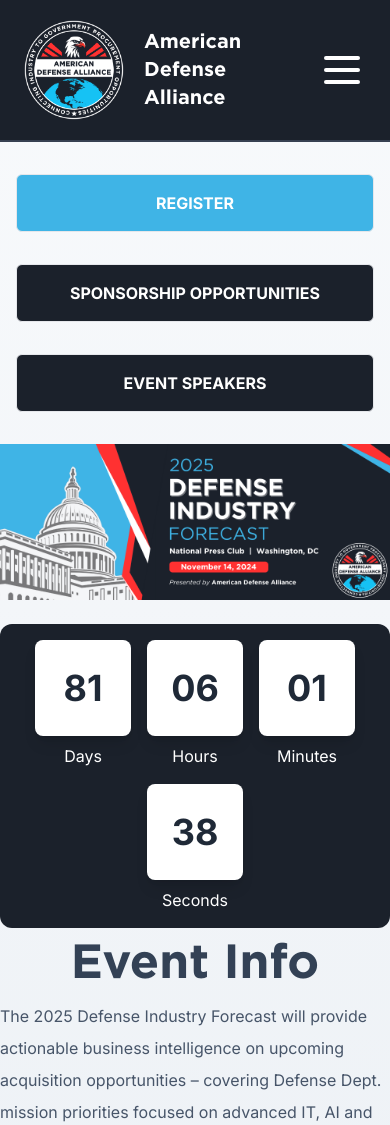
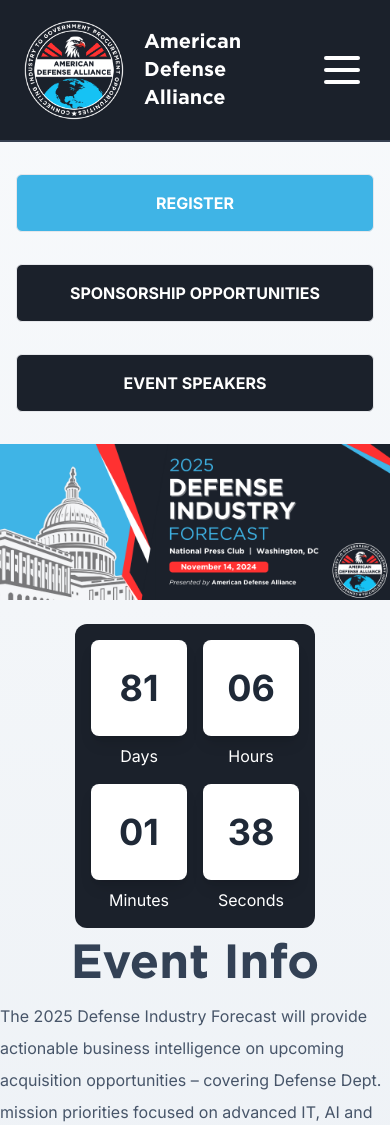
Before and after one commit to masonym/ada-website, a Next.js app: page /events/2025-defense-industry-forecast in a window 390 px wide. Shown: the top 1125 px of the page. Built offline with nearby package versions, Linux system fonts and the light colour scheme.

Commit message:
Grid display for clock

```diff
--- a/src/app/components/CountdownTimer.tsx
+++ b/src/app/components/CountdownTimer.tsx
@@ -41,7 +41,7 @@ const CountdownTimer = ({ targetDate }: TimerProps) => {
     const padNumber = (num: number) => num.toString().padStart(2, '0');
 
     return (
-        <div className="flex flex-wrap justify-center items-center gap-4 bg-navy-800 p-4 sm:p-8 rounded-xl">
+        <div className="grid grid-cols-2 sm:grid-cols-4 gap-4 bg-navy-800 p-4 sm:p-8 rounded-xl">
             {Object.entries(timeLeft).map(([key, value]) => (
                 <div key={key} className="flex flex-col items-center">
                     <div className="bg-white rounded-lg p-4 shadow-lg mb-2 w-24 h-24 flex items-center justify-center">
```
